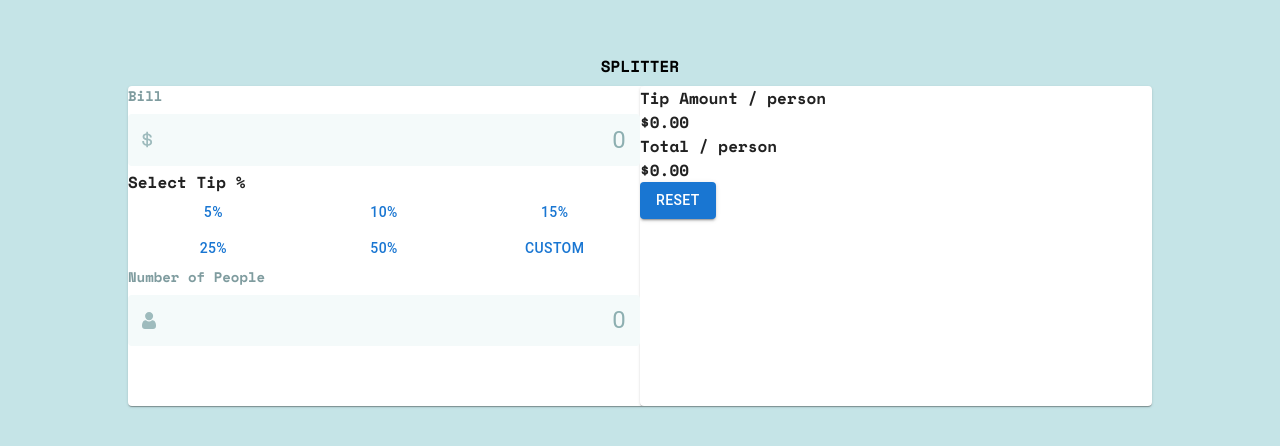
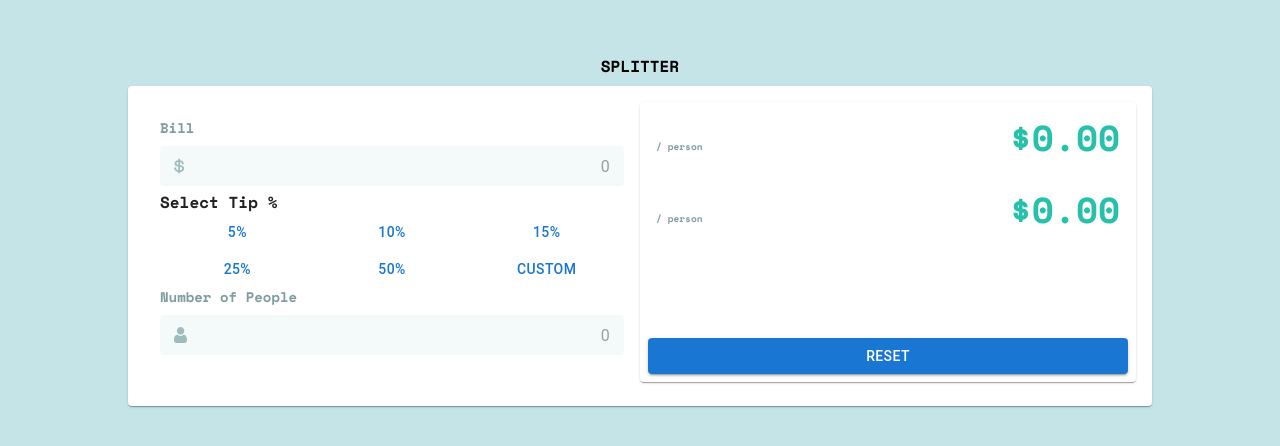
Before and after one commit to danhalis/tip-calculator-app, a Next.js app: page / in a window 1280 px wide. Shown: the part 170-616 px from the top of the page. Built offline with nearby package versions, Linux system fonts and the light colour scheme.

Commit message:
Change result panel style

```diff
--- /dev/null
+++ b/app/constants.tsx
@@ -0,0 +1,6 @@
+import { Space_Mono } from "next/font/google";
+
+export const monospace = Space_Mono({
+  weight: "700",
+  subsets: ["latin"],
+});
--- a/app/globals.css
+++ b/app/globals.css
@@ -15,9 +15,31 @@
       text-[#7f9c9f]
       text-sm
   }
-  .amount-input {
+  .amt-input {
     @apply
       rounded
       bg-[#f4fafa];
   }
+
+  .result-amt-label {
+    @apply
+      text-white
+      text-xs
+  }
+  .result-amt-label-unit {
+    @apply
+      text-[#7f9c9f]
+      text-[9.5px]
+  }
+  .result-amt {
+    @apply
+      text-[#26c0ab]
+      text-4xl
+  }
+  .action-btn {
+    @apply
+      bg-[#26c0ab]
+      text-[#00494d]
+      text-sm
+  }
 }
--- a/app/layout.tsx
+++ b/app/layout.tsx
@@ -1,10 +1,5 @@
 import "./globals.css";
-import { Space_Mono } from "next/font/google";
-
-const monospace = Space_Mono({
-  weight: "700",
-  subsets: ["latin"],
-});
+import { monospace } from "./constants";
 
 export const metadata = {
   title: "Create Next App",
--- a/app/page.tsx
+++ b/app/page.tsx
@@ -1,30 +1,36 @@
-"use client" // https://nextjs.org/docs/getting-started/react-essentials#client-components
+"use client"; // https://nextjs.org/docs/getting-started/react-essentials#client-components
 
 import React from "react";
-import { Card, Button } from "@mui/material";
+import { Card, CardContent } from "@mui/material";
 import AmountInput from "@/components/AmountInput";
 import TipSelectionButton from "@/components/TipSelectionButton";
+import ResultPanel from "@/components/ResultPanel";
 
 export default function Home() {
   return (
-    <div className="
+    <div
+      className="
       h-screen
       flex flex-col
       items-center justify-center
       space-y-2
-    ">
+    "
+    >
       <h1>SPLITTER</h1>
       <Card
         className="
         flex
-          h-[40vh] w-[80vw]
-        "
+        rounded-3xl
+        h-[40vh] w-[80vw]"
       >
-        <div
+        <CardContent className="w-full flex p-6">
+          <Card
             className="
             flex-1
           "
+            style={{ border: "none", boxShadow: "none" }}
           >
+            <CardContent>
               <AmountInput
                 id="bill"
                 label="Bill"
@@ -48,31 +54,10 @@ export default function Home() {
                 iconWidth={14.6}
                 iconHeight={18}
               />
-        </div>
-        <Card
-          className="
-            flex-1
-            bg-[#00494d]
-          "
-        >
-          <div>
-            <h2>Tip Amount / person</h2>
-            <h2>$0.00</h2>
-          </div>
-          <div>
-            <h2>Total / person</h2>
-            <h2>$0.00</h2>
-          </div>
-          <Button
-            variant="contained"
-            className="
-              bg-[#26c0ab]
-              text-[#00494d]
-            "
-          >
-            RESET
-          </Button>
+            </CardContent>
           </Card>
+          <ResultPanel className="flex-1" />
+        </CardContent>
       </Card>
     </div>
   );
--- a/components/AmountInput.tsx
+++ b/components/AmountInput.tsx
@@ -1,6 +1,10 @@
 import React, { ChangeEvent } from "react";
 import Image from "next/image";
-import { InputAdornment, InputBaseComponentProps, TextField } from "@mui/material";
+import {
+  InputAdornment,
+  InputBaseComponentProps,
+  TextField,
+} from "@mui/material";
 import { outlinedInputClasses } from "@mui/material/OutlinedInput";
 import {
   createTheme,
@@ -8,12 +12,8 @@ import {
   Theme,
   useTheme,
 } from "@mui/material/styles";
-import { Space_Mono } from 'next/font/google';
 
-const monospace = Space_Mono({
-  weight: '700',
-  subsets: [ 'latin' ]
-})
+import { monospace } from "@/app/constants";
 
 interface Props {
   id: string;
@@ -26,13 +26,13 @@ interface Props {
 // Override style of MuiOutlinedInput:
 const muiInputProps: InputBaseComponentProps = {
   min: 0,
-  className: monospace.className,
-  style: {
-    fontSize: 24,
-    color: "#00494d",
-    textAlign: "right",
-  }
-}
+  className: `
+    ${monospace.className}
+    text-[#00494d]
+    text-2xl
+    text-right
+  `,
+};
 
 // https://mui.com/material-ui/react-text-field/#using-the-theme-style-overrides-api
 const customTheme = (outerTheme: Theme) =>
@@ -55,7 +55,7 @@ const customTheme = (outerTheme: Theme) =>
       MuiOutlinedInput: {
         styleOverrides: {
           notchedOutline: {
-            borderWidth: 0
+            borderWidth: 0,
           },
           root: {
             [`&:hover .${outlinedInputClasses.notchedOutline}`]: {
@@ -86,8 +86,7 @@ const customTheme = (outerTheme: Theme) =>
 function AmountInput({ id, label, icon, iconWidth, iconHeight }: Props) {
   const outerTheme = useTheme();
 
-  const onChange = (e: ChangeEvent<HTMLInputElement>) => {
-  }
+  const onChange = (e: ChangeEvent<HTMLInputElement>) => {};
   return (
     <div>
       <h2 className="field-label">{label}</h2>
@@ -97,7 +96,7 @@ function AmountInput({ id, label, icon, iconWidth, iconHeight }: Props) {
           placeholder="0"
           type="number"
           // styles
-          className="amount-input"
+          className="amt-input"
           variant="outlined"
           fullWidth
           size="small"
@@ -107,14 +106,19 @@ function AmountInput({ id, label, icon, iconWidth, iconHeight }: Props) {
           InputProps={{
             startAdornment: (
               <InputAdornment position="start">
-                <Image src={icon} alt="" width={iconWidth} height={iconHeight} />
+                <Image
+                  src={icon}
+                  alt=""
+                  width={iconWidth}
+                  height={iconHeight}
+                />
               </InputAdornment>
             ),
           }}
           // events
           onChange={onChange}
           onKeyPress={(event) => {
-            if(!event.key.match(/^\d$/g)) {
+            if (!event.key.match(/^\d$/g)) {
               event.preventDefault();
             }
           }}
--- /dev/null
+++ b/components/ResultPanel.tsx
@@ -0,0 +1,61 @@
+import { Box, Button, Card, CardActions, CardContent } from "@mui/material";
+import React from "react";
+import { monospace } from "@/app/constants";
+
+interface Props {
+  className: string;
+}
+
+function ResultPanel({ className }: Props) {
+  return (
+    <Card
+      className={`
+      ${className}
+      flex
+      flex-col
+      justify-between
+      bg-[#00494d]
+      rounded-2xl
+      shadow-none
+      border-none
+    `}
+    >
+      <CardContent className="pt-10 px-8">
+        <Box
+          className="
+            flex justify-between items-center
+            mb-8
+          "
+        >
+          <Box>
+            <h2 className="result-amt-label">Tip Amount</h2>
+            <h3 className="result-amt-label-unit">/ person</h3>
+          </Box>
+          <h2 className="result-amt">$0.00</h2>
+        </Box>
+        <Box
+          className="
+            flex justify-between items-center
+          "
+        >
+          <Box>
+            <h2 className="result-amt-label">Total</h2>
+            <h3 className="result-amt-label-unit">/ person</h3>
+          </Box>
+          <h2 className="result-amt">$0.00</h2>
+        </Box>
+      </CardContent>
+      <CardActions className="pb-8 px-8">
+        <Button
+          variant="contained"
+          className={`${monospace.className} action-btn`}
+          fullWidth
+        >
+          RESET
+        </Button>
+      </CardActions>
+    </Card>
+  );
+}
+
+export default ResultPanel;
```
Lines whose indentation alone changed are shown as unchanged.
